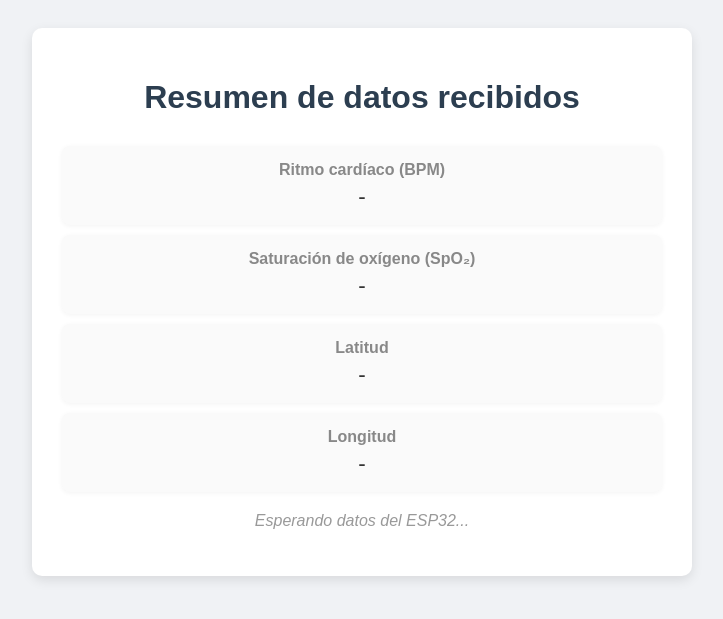
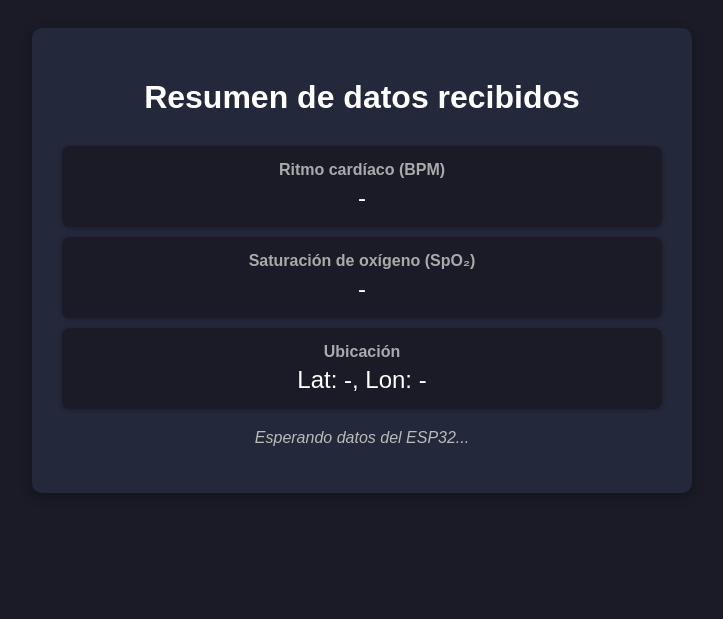
Before and after one commit to majodr13/IoTails, a Django app: page /resumen/ in a window 1280 px wide. Shown: the top 619 px of the page, without its empty margins (278-1001 px from the left). Run offline with Django 5.2, Linux system fonts and the light colour scheme.

Commit message:
datos mandados a mongo y a web

```diff
--- a/integradora/integradora/settings.py
+++ b/integradora/integradora/settings.py
@@ -32,7 +32,7 @@ SECRET_KEY = 'django-insecure-kz1cy5gbag*aum8a4!km&*y1i3-v6+43v3l(kju1a=m)_tv5%4
 # SECURITY WARNING: don't run with debug turned on in production!
 DEBUG = True
 
-ALLOWED_HOSTS = ['127.0.0.1', '0.0.0.0', '192.168.1.67', '10.1.124.135', '192.168.1.254']
+ALLOWED_HOSTS = ['127.0.0.1', '0.0.0.0', '192.168.1.67', '10.1.124.135', '192.168.1.254', '10.1.125.24']
 
 
 
--- a/integradora/mi_app/templates/cuidados.html
+++ b/integradora/mi_app/templates/cuidados.html
@@ -38,14 +38,12 @@
         <tr>
             <th>Temperatura (°C)</th>
             <th>Humedad (%)</th>
-        <th>BPM</th>
-        <th>SpO₂ (%)</th>
             <th>Estado de la Puerta</th>
             <th>Fecha</th>
         </tr>
         <tbody id="tabla_datos">
             <tr>
-            <td colspan="6">Cargando datos...</td>
+                <td colspan="4">Cargando datos...</td>
             </tr>
         </tbody>
     </table>
@@ -68,8 +66,6 @@
                 contenido += `<tr>
                     <td>${d.temperatura}</td>
                     <td>${d.humedad}</td>
-                    <td>${d.bpm ?? '-'}</td>
-                    <td>${d.spo2 ?? '-'}</td>
                     <td class="${claseEstado}">${d.estado_puerta}</td>
                     <td>${fechaFormato}</td>
                 </tr>`;
--- a/integradora/mi_app/templates/resumen.html
+++ b/integradora/mi_app/templates/resumen.html
@@ -6,42 +6,44 @@
     <title>Resumen de Datos</title>
     <style>
         body {
-            font-family: Arial, sans-serif;
-            background: #f0f2f5;
+            font-family: 'Poppins', sans-serif;
+            background: #1a1b26;
             padding: 20px;
+            color: #f5f5f5;
         }
         .container {
-            background: #ffffff;
+            background: #24283b;
             padding: 30px;
             max-width: 600px;
             margin: auto;
             border-radius: 10px;
-            box-shadow: 0 4px 12px rgba(0,0,0,0.1);
+            box-shadow: 0 4px 12px rgba(0,0,0,0.3);
             text-align: center;
         }
         h1 {
-            color: #2c3e50;
+            color: #ffffff;
             margin-bottom: 30px;
         }
         .card {
-            background: #fafafa;
+            background: #1a1b26;
             padding: 15px;
             margin: 10px 0;
             border-radius: 8px;
-            box-shadow: 0 1px 5px rgba(0,0,0,0.05);
+            box-shadow: 0 1px 5px rgba(0,0,0,0.3);
             transition: all 0.3s ease;
         }
         .label {
-            color: #888;
+            color: #aaa;
             font-weight: bold;
+            font-size: 1em;
         }
         .value {
-            font-size: 1.4em;
-            color: #333;
+            font-size: 1.5em;
+            color: #ffffff;
             margin-top: 5px;
         }
         .empty {
-            color: #999;
+            color: #bbb;
             margin-top: 20px;
             font-style: italic;
         }
@@ -60,21 +62,14 @@
             <div class="value">{{ datos.spo2|default:"-" }}</div>
         </div>
 
-        {% if datos.ubicacion == "Dentro de casa" %}
-            <div class="card">
-                <div class="label">Ubicación</div>
-                <div class="value">Dentro de casa</div>
-            </div>
-        {% else %}
-            <div class="card">
-                <div class="label">Latitud</div>
-                <div class="value">{{ datos.latitud|default:"-" }}</div>
-            </div>
-            <div class="card">
-                <div class="label">Longitud</div>
-                <div class="value">{{ datos.longitud|default:"-" }}</div>
-            </div>
-        {% endif %}
+        <div class="card">
+            <div class="label">Ubicación</div>
+            {% if datos.latitud == "0.0" or datos.longitud == "0.0" %}
+                <div class="value">Mascota dentro de casa</div>
+            {% else %}
+                <div class="value">Lat: {{ datos.latitud|default:"-" }}, Lon: {{ datos.longitud|default:"-" }}</div>
+            {% endif %}
+        </div>
 
         {% if not datos %}
             <p class="empty">Esperando datos del ESP32...</p>
--- a/integradora/mi_app/views.py
+++ b/integradora/mi_app/views.py
@@ -14,6 +14,8 @@ from rest_framework.response import Response
 from .models import SensorData
 from .serializers import SensorDataSerializer
 from django.utils.timezone import now
+from django.contrib.auth import login
+
 
 client = pymongo.MongoClient("mongodb+srv://IoTails:IoTails1234@iot.gcez4.mongodb.net/")
 db = client["IoTails"]
@@ -211,4 +213,19 @@ def recibir_datos_resumen(request):
 
 def resumen_view(request):
     datos = datos_esp32 if datos_esp32 else {}
-    return render(request, 'resumen.html', {"datos": datos})
+    contexto = {}
+
+    if datos:
+        contexto["bpm"] = datos.get("bpm")
+        contexto["spo2"] = datos.get("spo2")
+
+        # Desempaquetar la ubicación
+        if "Lat:" in datos.get("ubicacion", ""):
+            coords = datos["ubicacion"].replace("Lat: ", "").replace("Lon: ", "").split(", ")
+            contexto["latitud"] = coords[0]
+            contexto["longitud"] = coords[1]
+        else:
+            contexto["latitud"] = "0.0"
+            contexto["longitud"] = "0.0"
+
+    return render(request, 'resumen.html', {"datos": contexto})
```
Also changed, not shown: integradora/db.sqlite3. Lines whose indentation alone changed are shown as unchanged.
